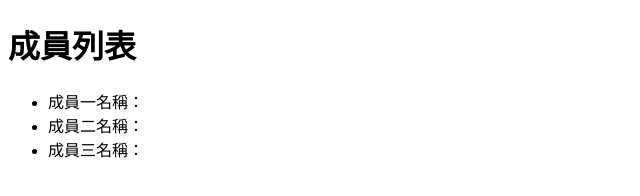
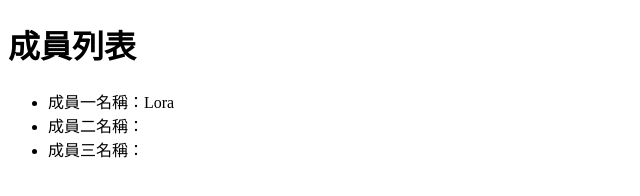
Before and after one commit to lorajhong/teamHW1109, a plain HTML site: page index.html in a window 1280 px wide. Shown: the full height of the page, 0-640 px from the left. Drawn offline with Linux system fonts and the light colour scheme.

Commit message:
新增成員一名字

```diff
--- a/index.html
+++ b/index.html
@@ -8,7 +8,7 @@
 <body>
     <h1>成員列表</h1>
     <ul>
-        <li>成員一名稱：</li>
+        <li>成員一名稱：Lora</li>
         <li>成員二名稱：</li>
         <li>成員三名稱：</li>
     </ul>
```
